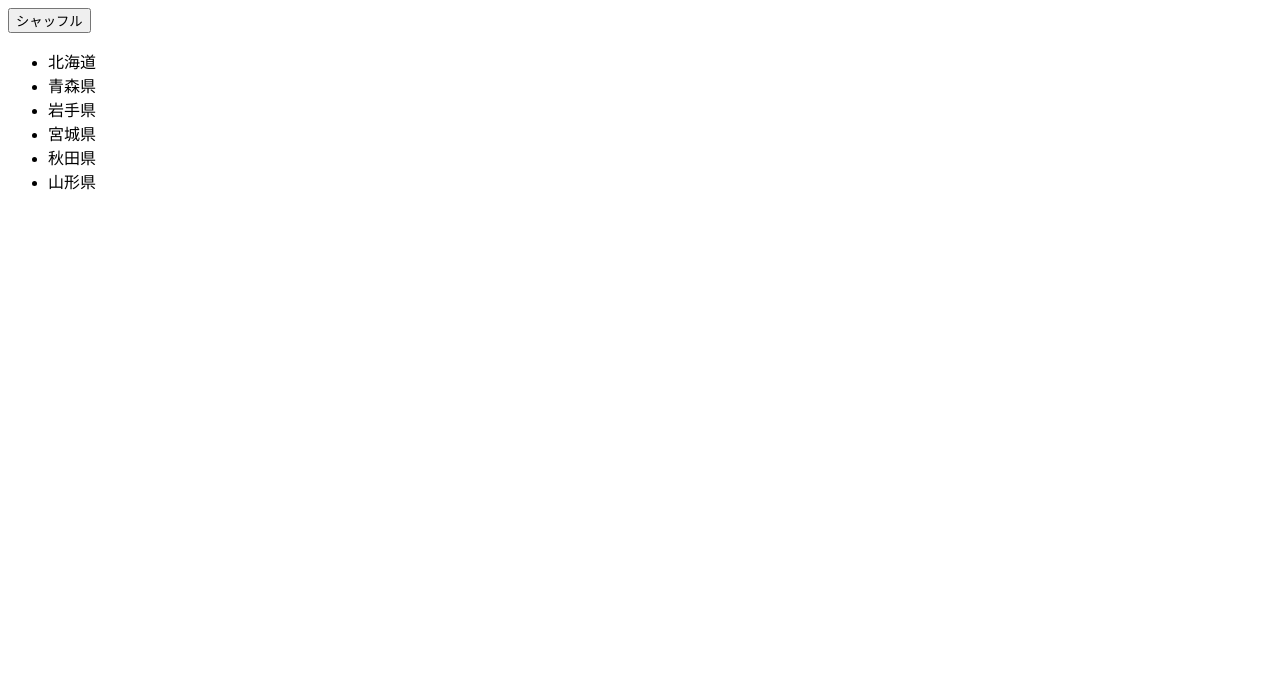
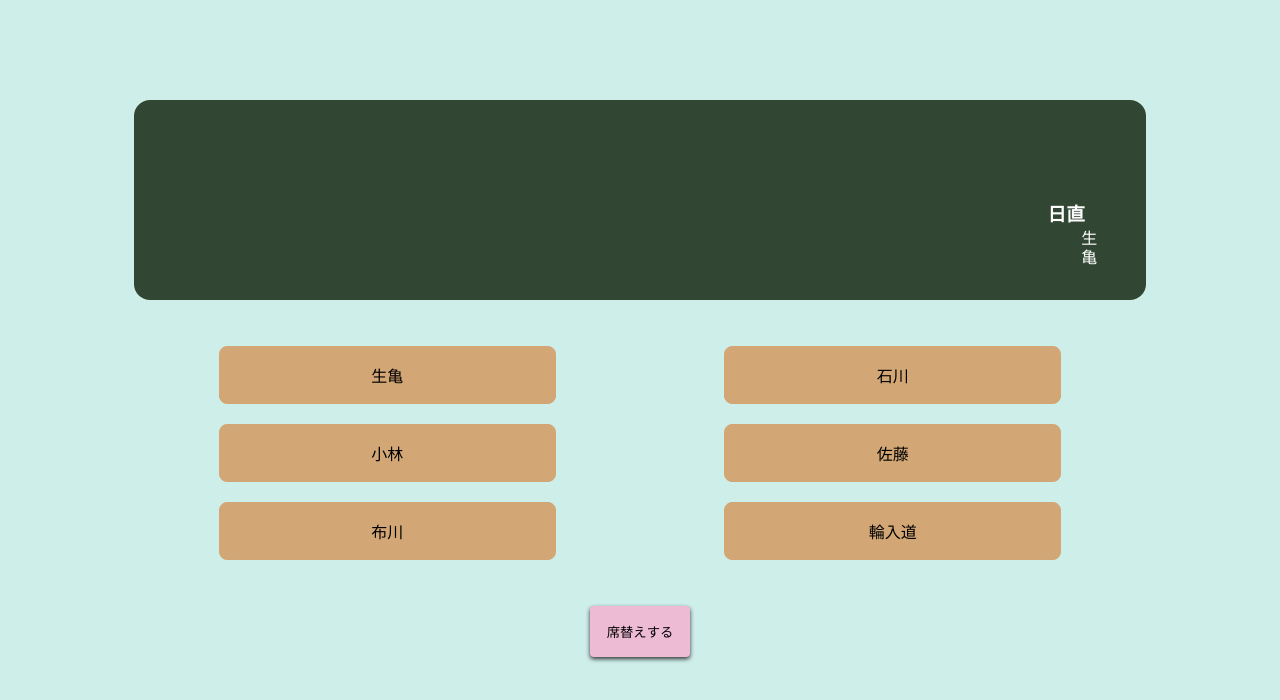
Before and after one commit to katakuriko-a/Vue.practice, a plain HTML site: page index.html in a window 1280 px wide. Drawn offline with nearby package versions, Linux system fonts and the light colour scheme.

Commit message:
Add files via upload

```diff
--- a/index.html
+++ b/index.html
@@ -9,13 +9,17 @@
   </head>
   <body>
     <div id="app">
-      <button v-on:click="shuffle">シャッフル</button>
+
+      <div class="table">
+        <h3>日直</h3>
+        <p>生亀</p>
+      </div>
       <transition-group name="flip-list" tag="ul">
         <li v-for="pref in prefs"v :key="pref.name">
           {{ pref.name }}
         </li>
       </transition-group>
-
+      <button v-on:click="shuffle">席替えする</button>
     </div>
     <script src="https://cdn.jsdelivr.net/npm/vue@2/dist/vue.js"></script>
     <script src="https://cdn.jsdelivr.net/npm/lodash@4.17.21/lodash.min.js"></script>
@@ -24,12 +28,12 @@
         el: "#app",
         data: {
           prefs: [
-            { name: "北海道" },
-            { name: "青森県" },
-            { name: "岩手県" },
-            { name: "宮城県" },
-            { name: "秋田県" },
-            { name: "山形県" },
+            { name: "生亀" },
+            { name: "石川" },
+            { name: "小林" },
+            { name: "佐藤" },
+            { name: "布川" },
+            { name: "輪入道" },
           ],
         },
         methods: {
--- a/style.css
+++ b/style.css
@@ -3,5 +3,70 @@
 }
 
 .flip-list-move {
-  transition: .5s;
+  transition: 1s;
 }
+
+body {
+  background-color: rgb(206, 238, 234);
+}
+
+.table {
+
+  width: 80%;
+  height: 200px;
+  margin: 100px auto 0;
+  background-color: rgb(50, 71, 51);
+  border-radius: 16px;
+  margin-bottom: 36px;
+  color: #fff;
+  position: relative;
+}
+
+h3 {
+  position: absolute;
+  right: 6%;
+  top: 40%;
+}
+.table > p {
+  writing-mode: vertical-lr;
+  letter-spacing: .2em;
+  position: absolute;
+  right: 3%;
+  top: 65%;
+}
+
+ul {
+  width: 80%;
+  display: flex;
+  flex-wrap: wrap;
+  margin: 0 auto;
+  justify-content: space-around;
+  padding: 0;
+}
+
+li {
+  list-style: none;
+  border: 1px solid rgb(211, 167, 117);
+  background-color: rgb(211, 167, 117);
+  border-radius: 8px;
+  padding: 16px;
+  margin: 10px 10px;
+  width: 30%;
+  text-align: center;
+}
+
+button {
+  border: none;
+  background-color: rgb(238, 187, 212);
+  padding: 16px;
+  border-radius: 4px;
+  display: block;
+  width: 100px;
+  margin: 36px auto 0;
+  cursor: pointer;
+  box-shadow: 0px 2px 4px #333;
+}
+
+button:hover {
+  opacity: .8;
+}
```
